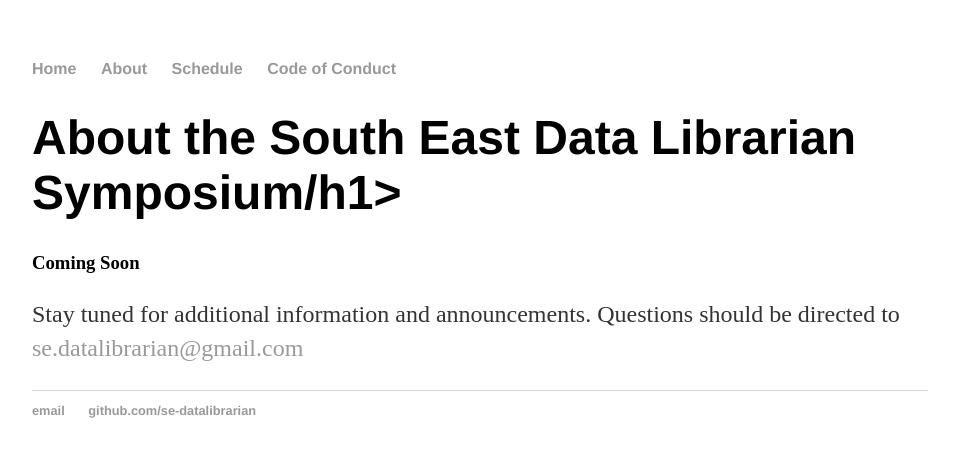
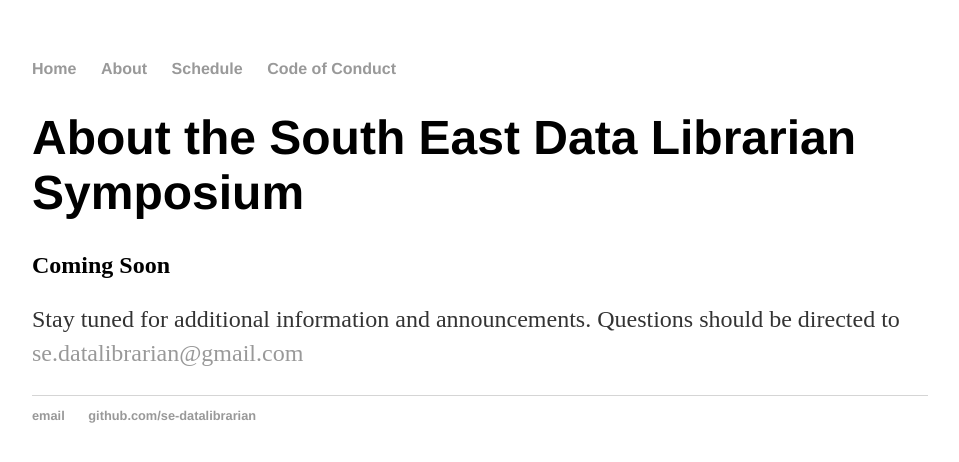
Before and after one commit to se-datalibrarian/test, a Jekyll site: the page built from about/index.html, in a window 1280 px wide. Shown: the top 462 px of the page, without its empty margins (160-1119 px from the left). Built offline with Jekyll 4.4.1, drawn with Linux system fonts in a browser that asks for light colours.

Commit message:
fixed tag

```diff
--- a/about/index.html
+++ b/about/index.html
@@ -3,8 +3,8 @@ layout: default
 title:  About the South East Data Librarian Symposium
 ---
     		<div class="blurb">
-			<h1>About the South East Data Librarian Symposium/h1>
-				<h3>Coming Soon</h3>
+			<h1>About the South East Data Librarian Symposium</h1>
+				<h2>Coming Soon</h2>
 				<p>
 <p>
 Stay tuned for additional information and announcements. Questions should be directed to <a href="mailto:se.datalibrarian@gmail.com">se.datalibrarian@gmail.com</a></p>
```
